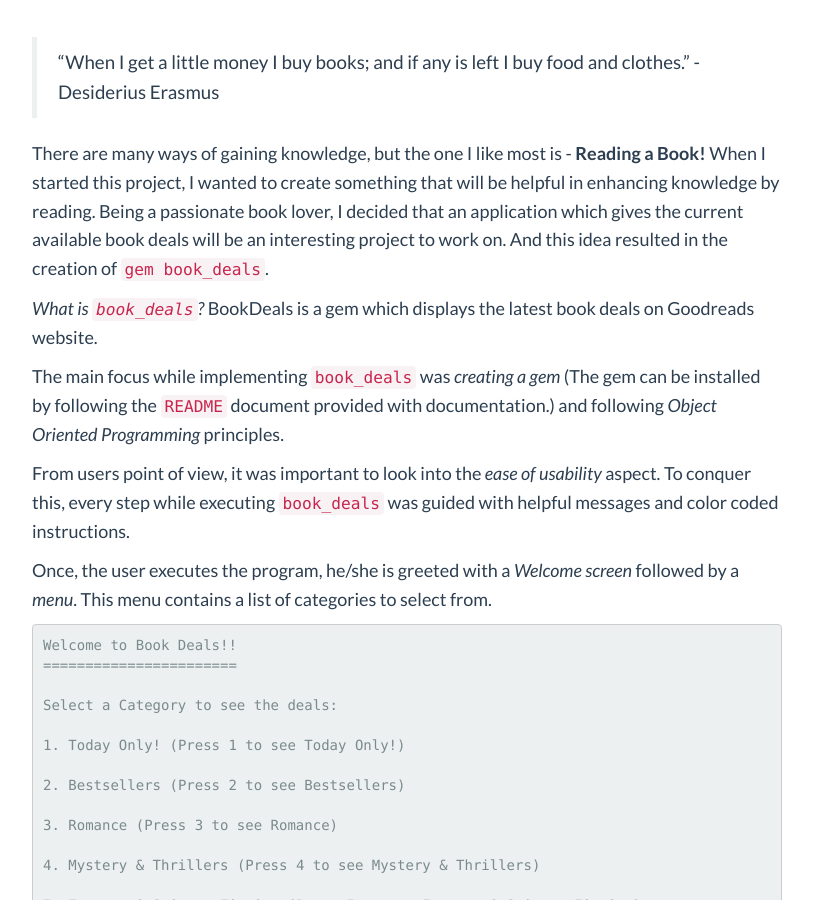
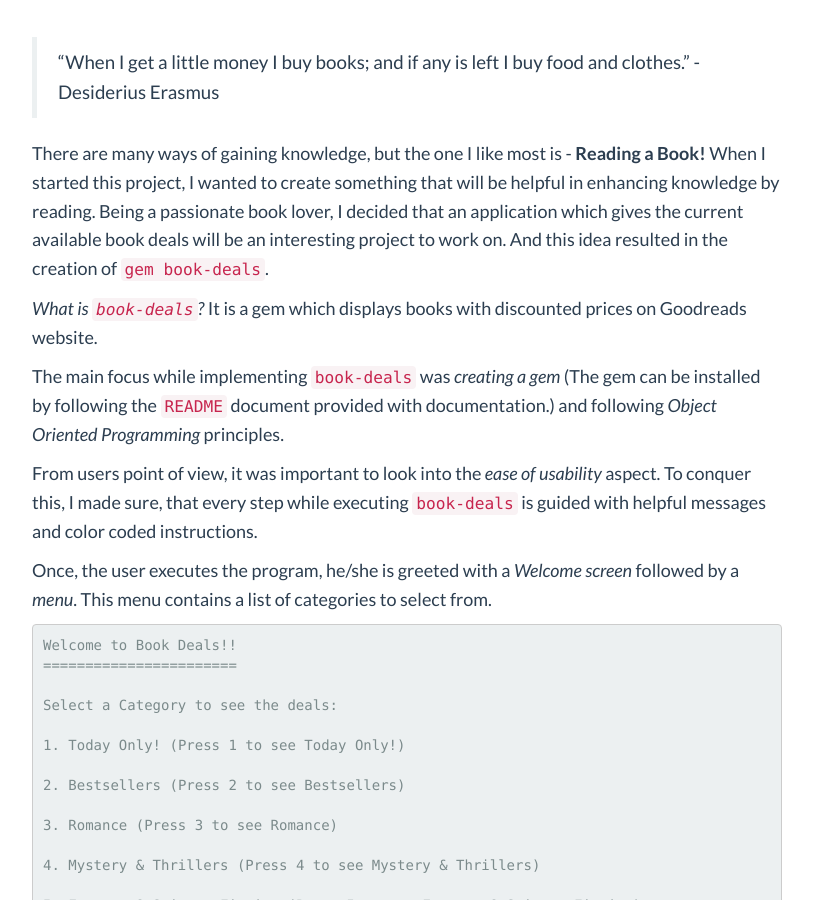
Before and after one commit to soumyaveer/soumyaveer.github.io, a Jekyll site: the page built from _posts/2017-08-09-book-deals-a-cli-data-gem.markdown, in a window 1280 px wide and 900 px high, scrolled down 815 px. Shown: the whole window, without its empty margins (233-1046 px from the left). Built offline with Jekyll 4.4.1, drawn with Linux system fonts in a browser that asks for light colours; comment, search, counter and statistics services are not loaded; some of the changed text lies outside the part shown.

Commit message:
update post-7

````diff
--- a/_posts/2017-08-09-book-deals-a-cli-data-gem.markdown
+++ b/_posts/2017-08-09-book-deals-a-cli-data-gem.markdown
@@ -9,13 +9,13 @@
 
 >"When I get a little money I buy books; and if any is left I buy food and clothes." - Desiderius Erasmus
 
-There are many ways of gaining knowledge, but the one I like most is - **Reading a Book!** When I started this project, I wanted to create something that will be helpful in enhancing knowledge by reading. Being a passionate book lover, I decided that an application which gives the current available book deals will be an interesting project to work on. And this idea resulted in the creation of `gem book_deals`.
+There are many ways of gaining knowledge, but the one I like most is - **Reading a Book!** When I started this project, I wanted to create something that will be helpful in enhancing knowledge by reading. Being a passionate book lover, I decided that an application which gives the current available book deals will be an interesting project to work on. And this idea resulted in the creation of `gem book-deals`.
 
-_What is `book_deals`?_  BookDeals is a gem which displays the latest book deals on Goodreads website.
+_What is `book-deals`?_  It is a gem which displays books with discounted prices on Goodreads website.
 
-The main focus while implementing `book_deals` was _creating a gem_ (The gem can be installed by following the `README` document provided with documentation.) and following _Object Oriented Programming_ principles.
+The main focus while implementing `book-deals` was _creating a gem_ (The gem can be installed by following the `README` document provided with documentation.) and following _Object Oriented Programming_ principles.
 
-From users point of view, it was important to look into the _ease of usability_ aspect. To conquer this, every step while executing `book_deals` was guided with helpful messages and color coded instructions.
+From users point of view, it was important to look into the _ease of usability_ aspect. To conquer this, I made sure, that every step while executing `book-deals` is guided with helpful messages and color coded instructions.
 
 Once, the user executes the program, he/she is greeted with a _Welcome screen_ followed by a _menu_. This menu contains a list of categories to select from.
 
@@ -45,7 +45,7 @@
 
 ```
 
-Now, if user wants to see the deals in category _Bestsellers_, he/she can press the number _2_ on the keyboard.
+Now, if user wants to see the deals in category _Bestsellers_, he/she can press number _2_ and enter on the keyboard.
 This displays the list of book deals with _book title_, _author name_, _description_, _deal price_, _original price_, _expiry date or time_ of the deal and the _deal purchase url_.
 
 ```shell
@@ -101,4 +101,6 @@
 
 Thank you for visiting BookDeals. Hope to see you soon. Goodbye!
 ```
-Working on this project was like a roller-coaster ride, filled with joy and excitement. It was also an unforgettable learning experience. Most enjoyable was the fact that I was creating something that I am passionate about - buying and reading books!
+And this is the exit point for the program.
+
+  Working on this project was like a roller-coaster ride, filled with joy and excitement. It was also an unforgettable learning experience. Most enjoyable was the fact that I was creating something that I am passionate about - buying and reading books!
````
